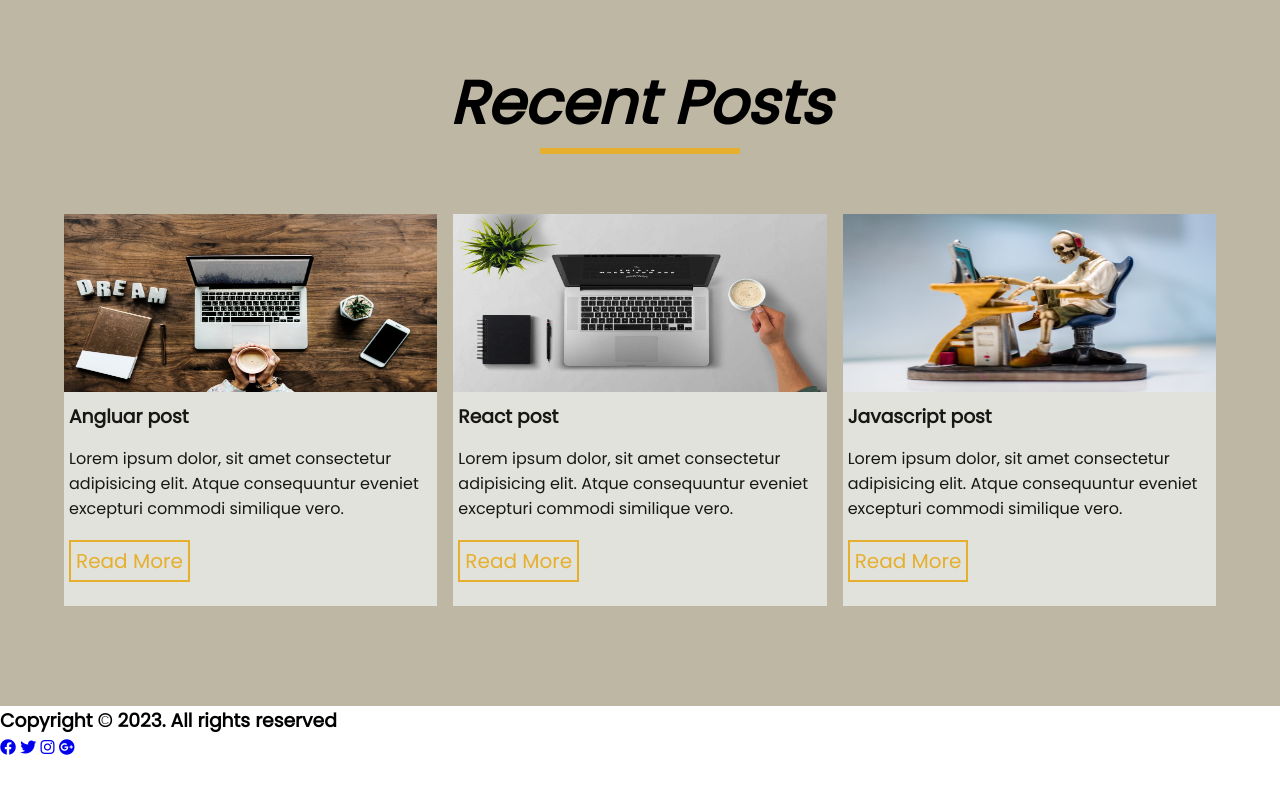
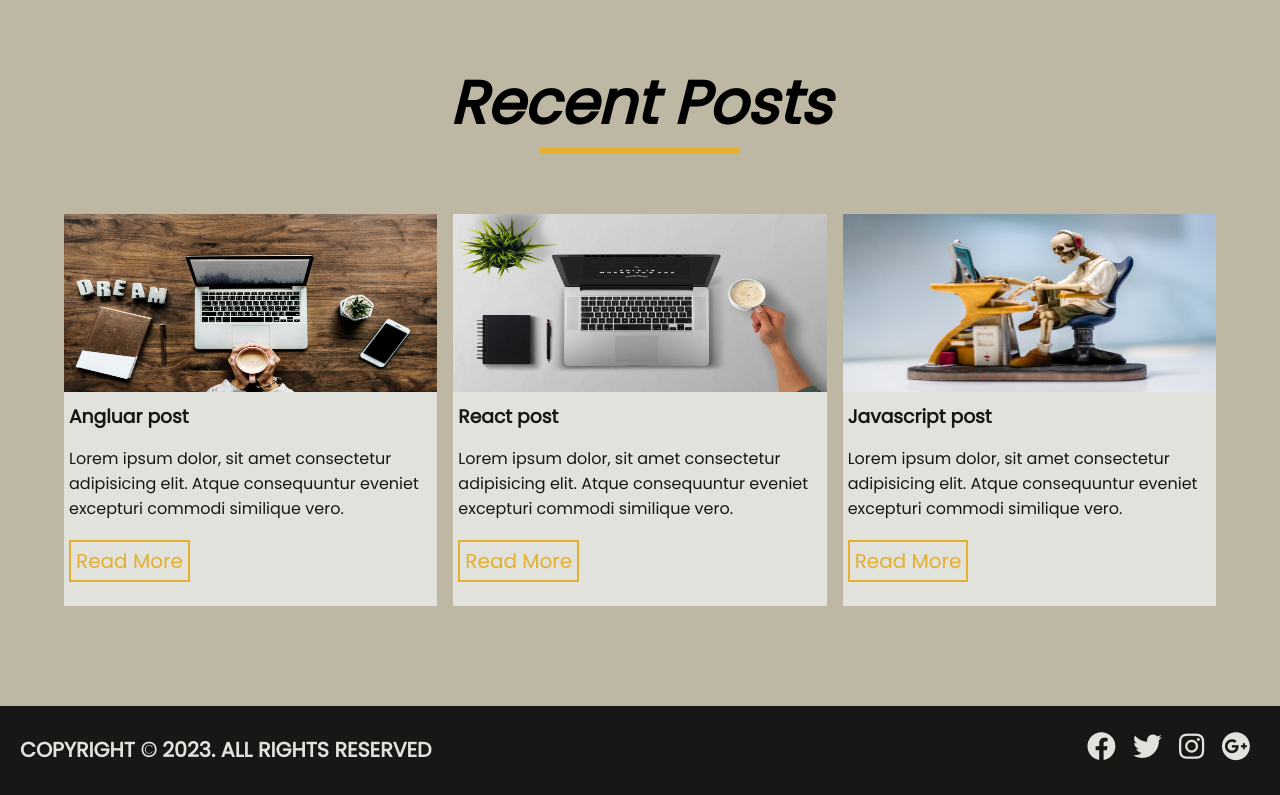
Before and after one commit to Nader-CS/web-agency, a plain HTML site: page HTML/index.html in a window 1280 px wide. Shown: the part 2820-3615 px from the top of the page. Before the commit the page ends 3580 px from the top, so only its background shows below. Drawn offline with Linux system fonts and the light colour scheme.

Commit message:
adding footer style

```diff
--- a/css/index.css
+++ b/css/index.css
@@ -422,3 +422,31 @@ nav ul li a:hover {
   }
 }
 /* End of posts */
+/* footer */
+footer {
+  background-color: #191716;
+  padding: 20px;
+  display: flex;
+  flex-wrap: wrap;
+  justify-content: space-between;
+  align-items: baseline;
+}
+.footer-text {
+  text-transform: uppercase;
+  font-size: 1.1rem;
+  color: #e0e2db;
+  margin-bottom: 10px;
+}
+.footer-icons {
+  font-size: 1.8rem;
+}
+.footer-icons a i {
+  margin-right: 0.6rem;
+  color: #e0e2db;
+  transition: transform 0.8s;
+}
+.footer-icons a i:hover {
+  color: #e6af2e;
+  transform: translateY(-16px);
+}
+/* End of footer */
```
